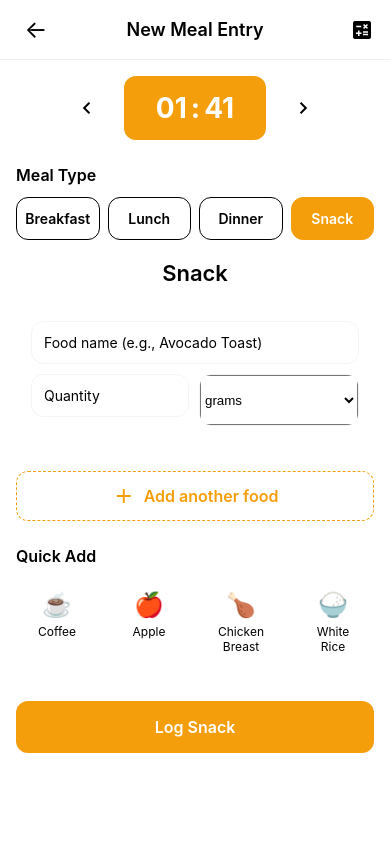
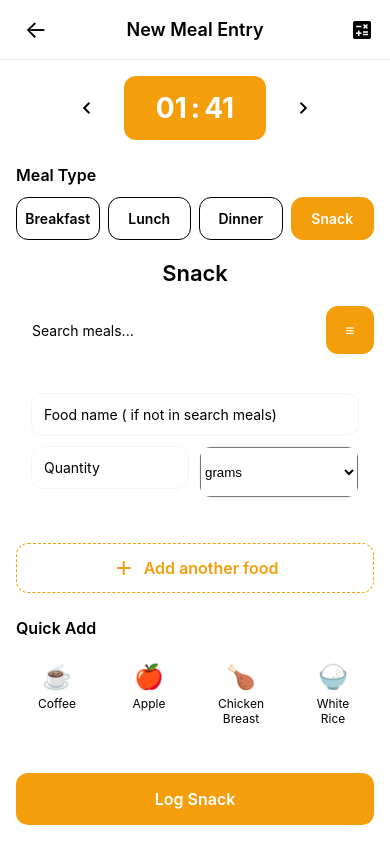
Before and after one commit to Kwaah-Jnr/Calorie-Checker, a React Native app: screen /NewMealEntry in a window 390 px wide. Built offline with nearby package versions, Linux system fonts and the light colour scheme.

Commit message:
Moved the Search meal from MealTracker to NewMealEntry

```diff
--- a/screens/MealTrackerScreen.js
+++ b/screens/MealTrackerScreen.js
@@ -288,7 +288,7 @@ const caloriePercentage = dailyCalorieGoal > 0
           </View>
         )} */}
 
-        {/* Search and Filter */}
+        {/* Search and Filter
         <View style={styles.searchContainer}>
           <TextInput
 
@@ -300,7 +300,7 @@ const caloriePercentage = dailyCalorieGoal > 0
           <TouchableOpacity style={styles.filterButton}>
             <Text style={styles.filterIcon}>≡</Text>
           </TouchableOpacity>
-        </View>
+        </View> */}
 
         {/* Most Popular Meals */}
         {popularMeals && popularMeals.length > 0 && (
@@ -438,19 +438,19 @@ const styles = StyleSheet.create({
   emptyStateButton: {
     width: '70%'
   },
-  searchContainer: {
-    flexDirection: 'row',
-    alignItems: 'center',
-    marginBottom: 24
-  },
-  searchInput: {
-    flex: 1,
-    marginRight: 12,
-    backgroundColor: colors.grayLight,
-    borderRadius: ui.borderRadius,
-    paddingHorizontal: 16,
-    height: 48
-  },
+  // searchContainer: {
+  //   flexDirection: 'row',
+  //   alignItems: 'center',
+  //   marginBottom: 24
+  // },
+  // searchInput: {
+  //   flex: 1,
+  //   marginRight: 12,
+  //   backgroundColor: colors.grayLight,
+  //   borderRadius: ui.borderRadius,
+  //   paddingHorizontal: 16,
+  //   height: 48
+  // },
   filterButton: {
     backgroundColor: colors.primary,
     padding: 12,
--- a/screens/NewMealEntryScreen.js
+++ b/screens/NewMealEntryScreen.js
@@ -135,8 +135,10 @@ const NewMealEntryScreen = ({ navigation, route }) => {
     }, 0);
   };
 
+  const [searchQuery, setSearchQuery] = useState('');
   // Main log handler
   const handleLogMeal = () => {
+
     const isInvalid = foodEntries.some(
       entry => !entry.name.trim() || !entry.quantity.trim()
     );
@@ -243,12 +245,26 @@ const NewMealEntryScreen = ({ navigation, route }) => {
         {/* Meal Title */}
         <Text style={styles.mealNameTitle}>{mealName}</Text>
 
+        {/* Search and Filter */}
+        <View style={styles.searchContainer}>
+          <TextInput
+
+            placeholder="Search meals..."
+            value={searchQuery}
+            onChangeText={setSearchQuery}
+            style={styles.searchInput}
+          />
+          <TouchableOpacity style={styles.filterButton}>
+            <Text style={styles.filterIcon}>≡</Text>
+          </TouchableOpacity>
+        </View>
+
         {/* Food Entries List */}
         {foodEntries.map((item, index) => (
           <View key={index} style={styles.foodEntryContainer}>
             <View style={styles.foodEntryHeader}>
               <TextInput
-                placeholder="Food name (e.g., Avocado Toast)"
+                placeholder="Food name ( if not in search meals)"
                 value={item.name}
                 onChangeText={(text) => handleUpdateEntry(index, 'name', text)}
                 style={styles.foodNameInput}
@@ -447,6 +463,33 @@ const styles = StyleSheet.create({
     marginBottom: 20,
     textAlign: 'center',
   },
+  searchContainer: {
+    flexDirection: 'row',
+    alignItems: 'center',
+    marginBottom: 24
+  },
+  searchInput: {
+    flex: 1,
+    marginRight: 12,
+    backgroundColor: colors.grayLight,
+    borderRadius: ui.borderRadius,
+    paddingHorizontal: 16,
+    height: 48
+  },
+  filterButton: {
+    backgroundColor: colors.primary,
+    padding: 12,
+    borderRadius: ui.borderRadius,
+    width: 48,
+    height: 48,
+    justifyContent: 'center',
+    alignItems: 'center'
+  },
+  filterIcon: {
+    color: colors.white,
+    fontSize: 16,
+    fontWeight: 'bold'
+  },
   foodEntryContainer: {
     marginBottom: 20,
     backgroundColor: colors.grayLight,
```
